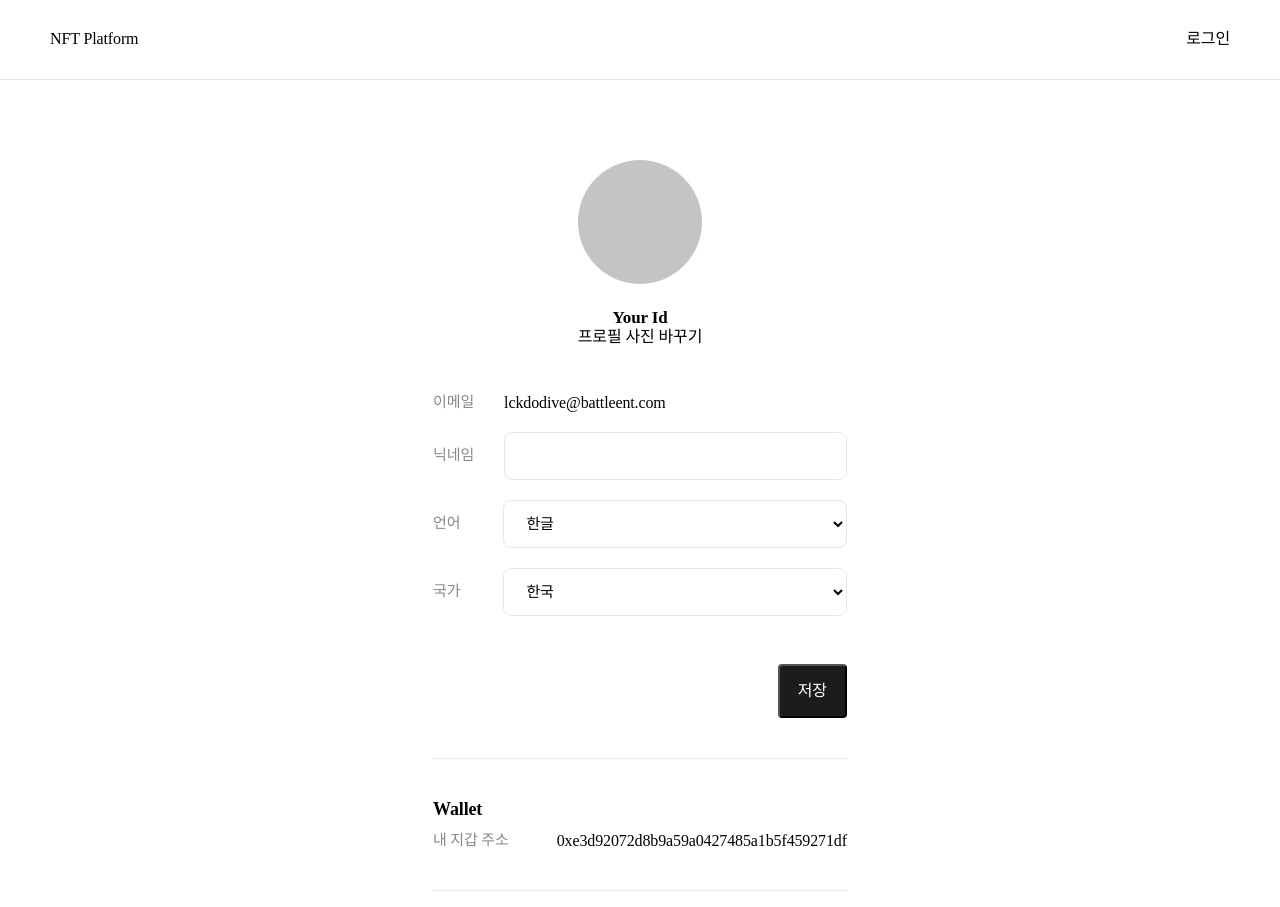
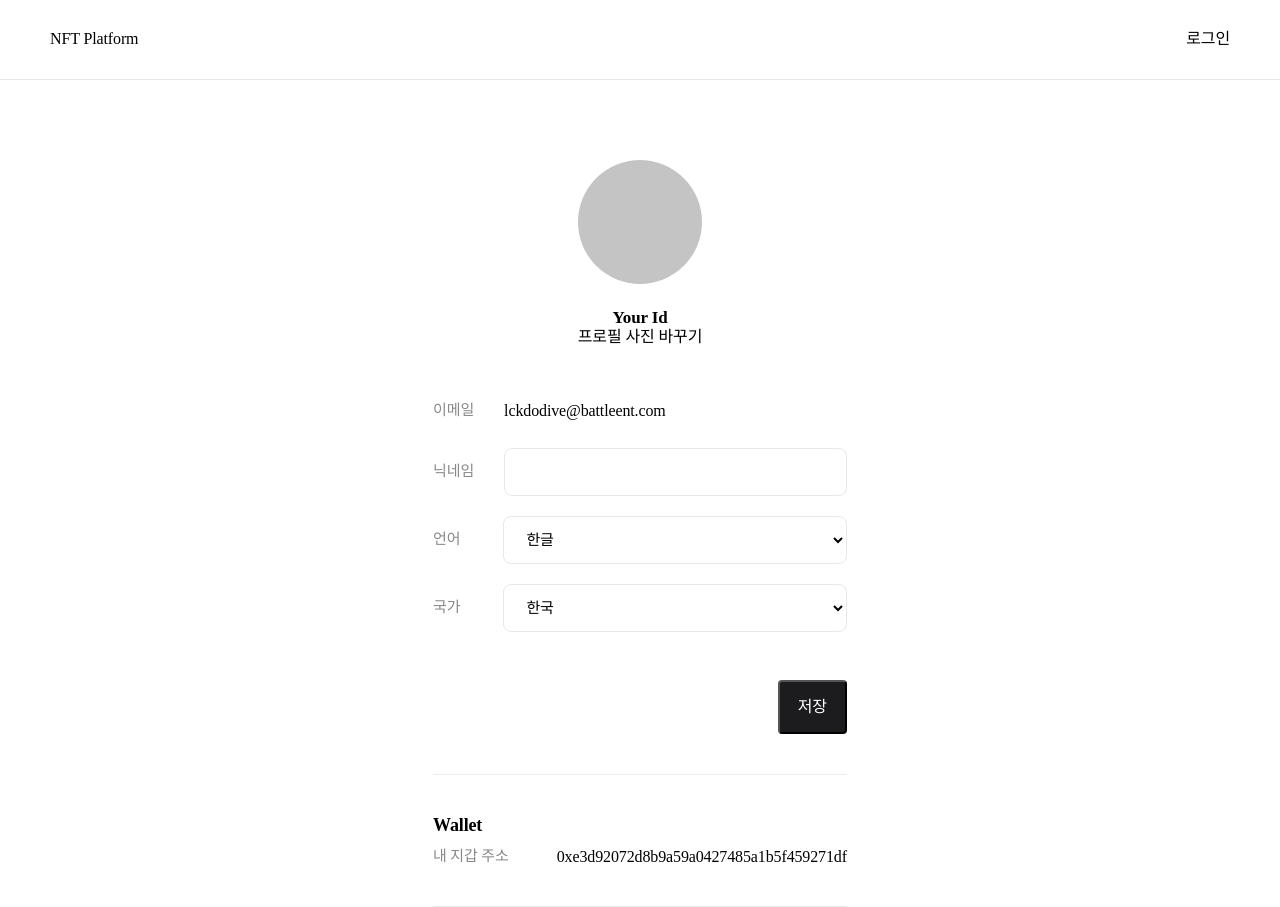
Before and after one commit to battleent/klet-prototype, a Next.js app: page /my in a window 1280 px wide. Built offline with nearby package versions, Linux system fonts and the light colour scheme; a web font is replaced by a local one.

Commit message:
이메일 padding 추가

```diff
--- a/src/pages/my/index.tsx
+++ b/src/pages/my/index.tsx
@@ -31,7 +31,7 @@ const My: React.FC = () => {
         <Spacer size={48} />
         <Stack gap={20}>
           <Stack>
-            <Flex>
+            <Flex sx={{ py: '8px' }}>
               <Label>이메일</Label>
               <Text style={{ flex: 1, marginLeft: '30px' }}>
                 lckdodive@battleent.com
```
